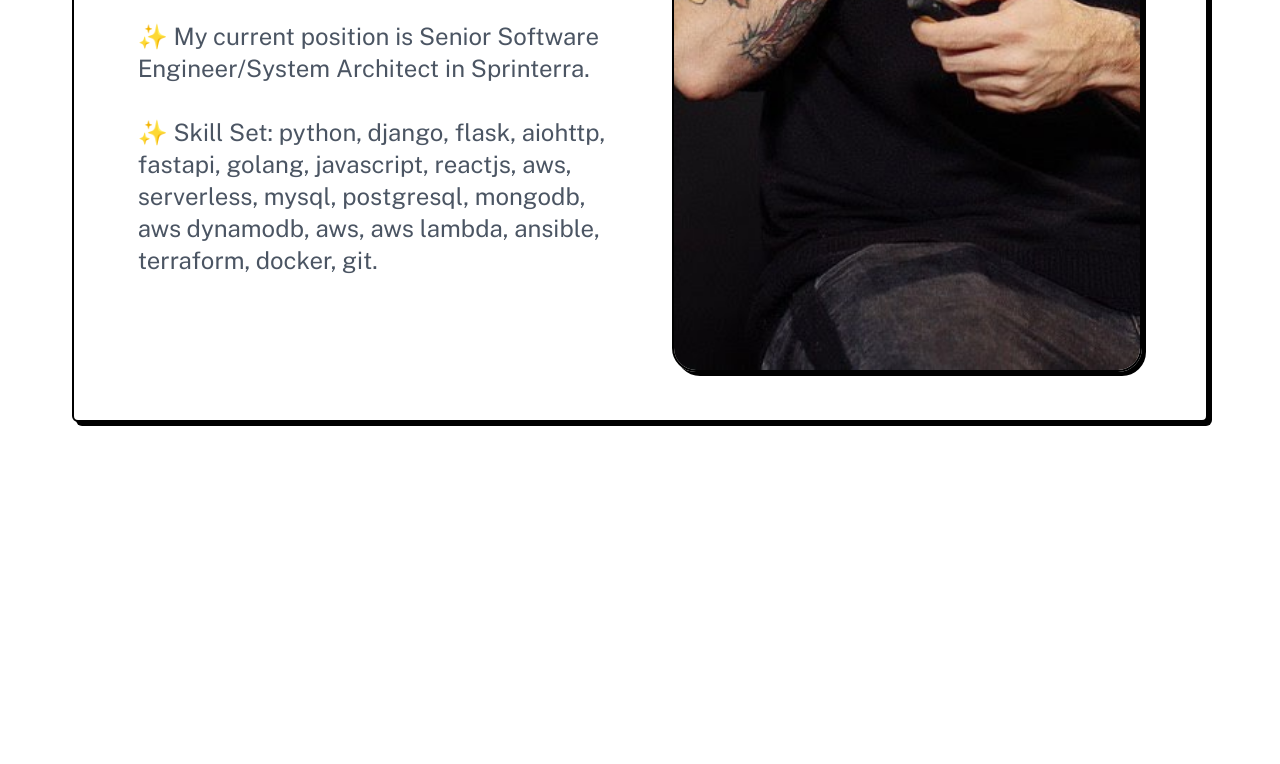
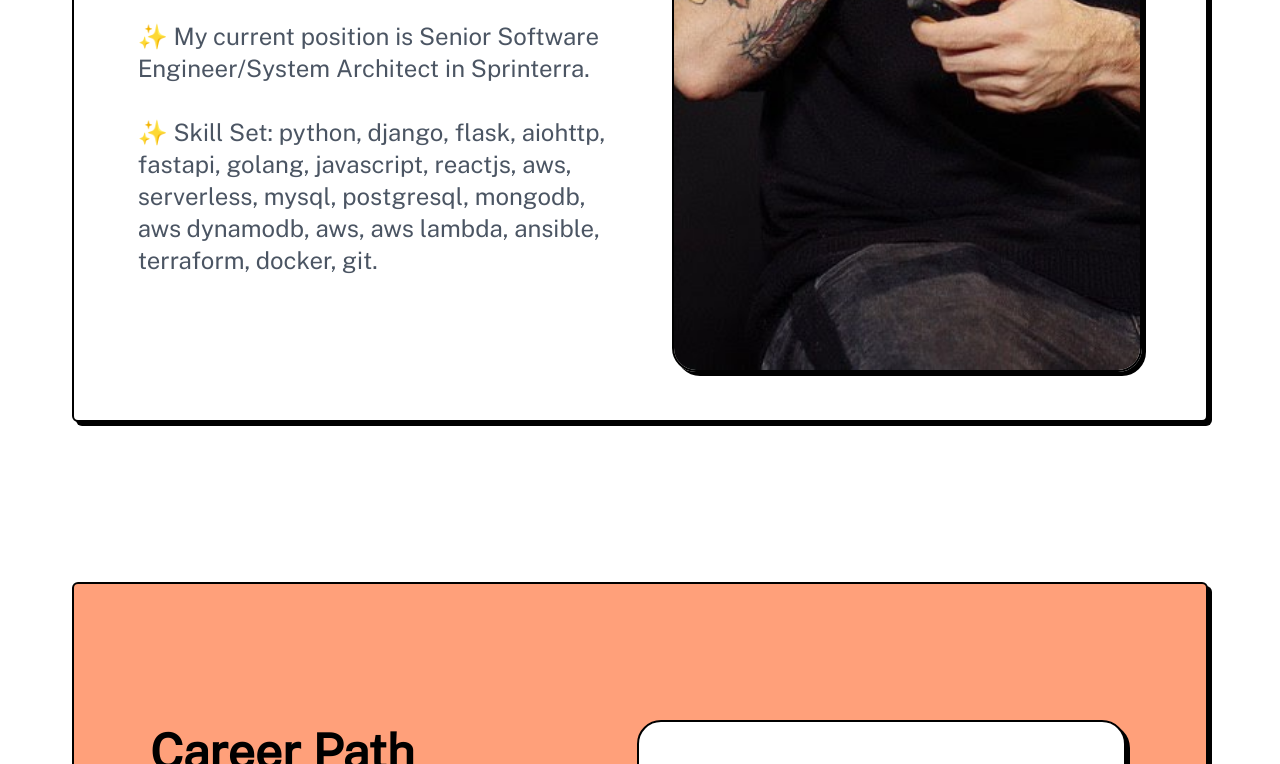
Before and after one commit to mid8f0ssl/mid8f0ssl.me, a Gatsby site: page / in a window 1280 px wide. Shown: the part 2010-2774 px from the top of the page. Before the commit the page ends 2592 px from the top, so only its background shows below. Built offline with nearby package versions, Linux system fonts and the light colour scheme; Gatsby itself is replaced by a stand-in of ours; some packages are replaced by stand-ins of ours.

Commit message:
feat(index): add Career block

```diff
--- a/src/pages/index.js
+++ b/src/pages/index.js
@@ -3,6 +3,7 @@ import Layout from '../containers/Layout'
 import SEO from '../containers/SEO'
 import Preview from '../containers/Preview'
 import About from '../containers/About'
+import Career from '../containers/Career'
 
 const IndexPage = () => {
   return (
@@ -10,6 +11,7 @@ const IndexPage = () => {
       <SEO pageTitle={'Home'} />
       <Preview />
       <About />
+      <Career />
     </Layout>
   )
 }
```
